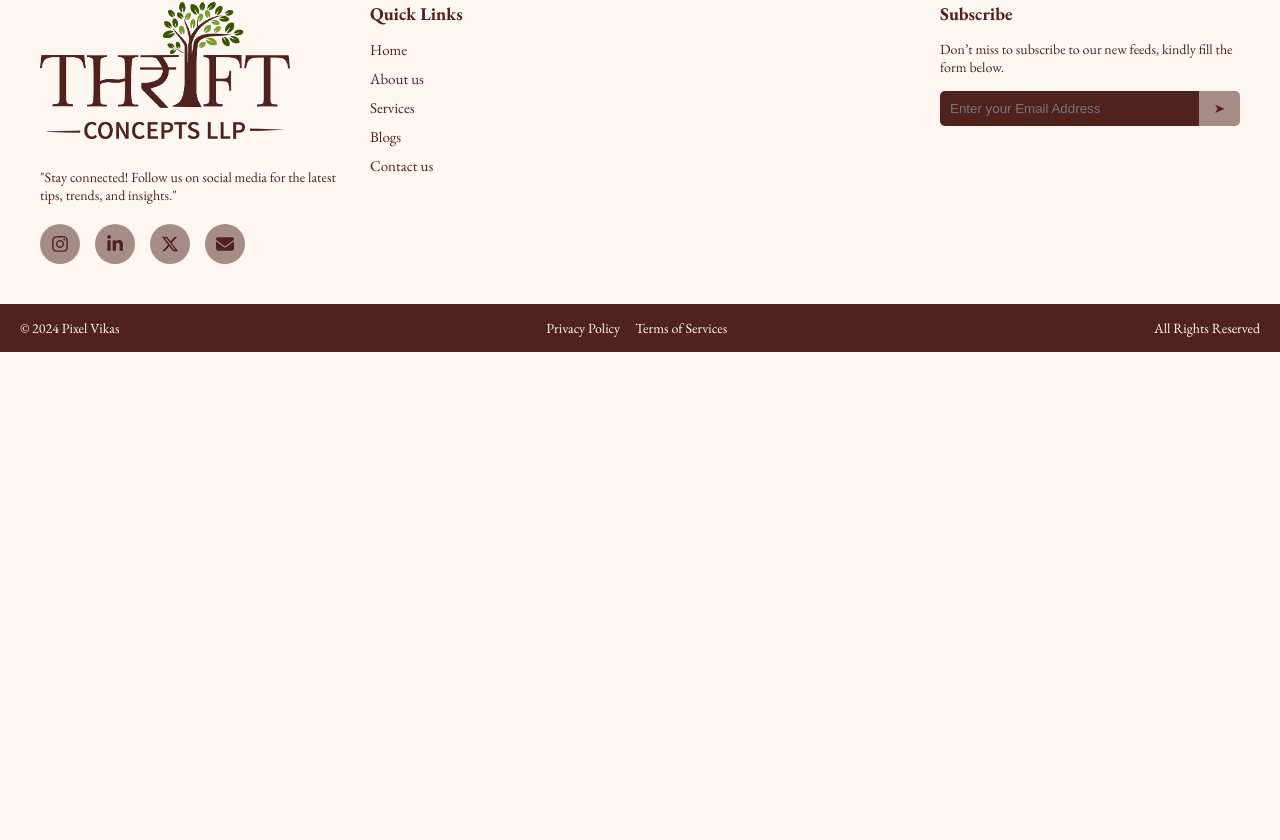
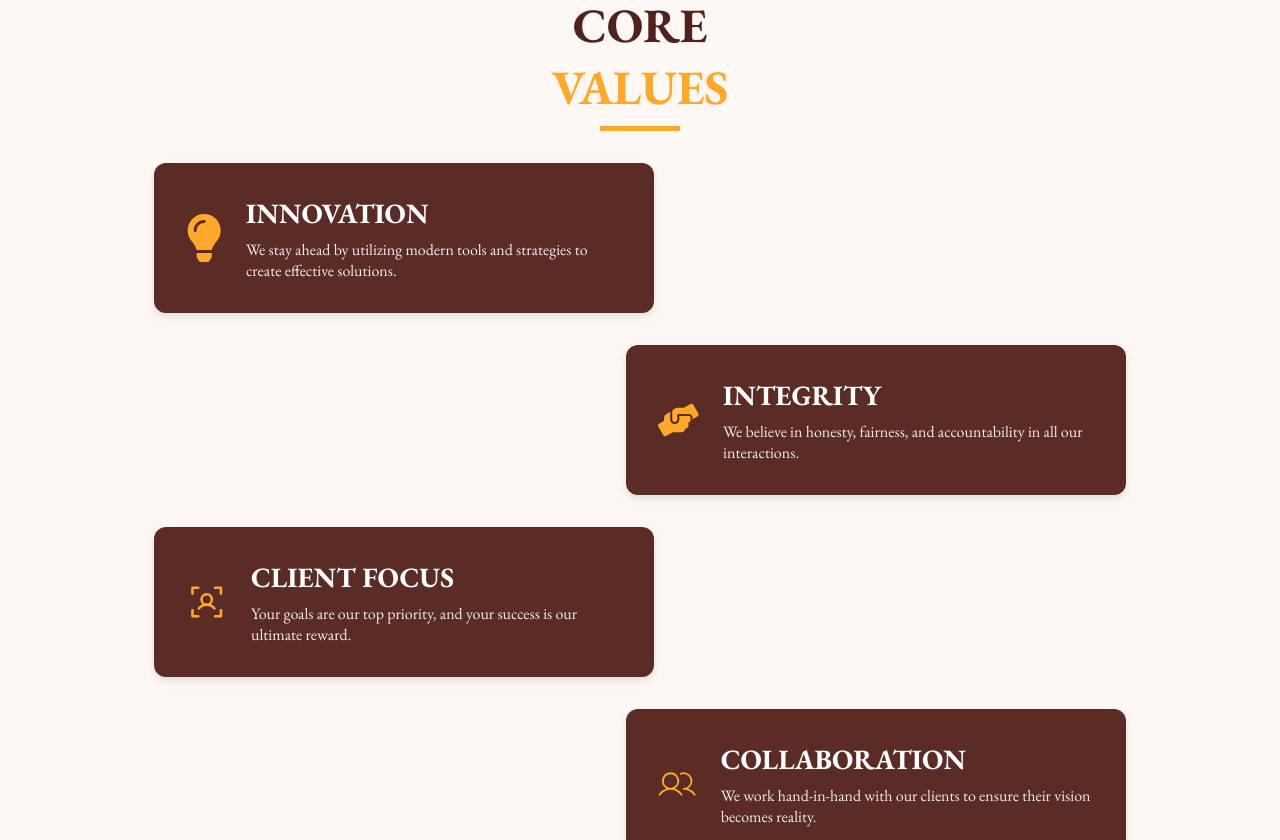
Before and after one commit to it-IntegratedLifetechHub/Thrift-Concepts-LLP, a React (Vite) app: page /about in a window 1280 px wide. Shown: the part 1760-2600 px from the top of the page. Before the commit the page ends 2112 px from the top, so only its background shows below. Built offline with nearby package versions, Linux system fonts and the light colour scheme; a web font is replaced by a local one.

Commit message:
About - Core Values Section Completed

```diff
--- a/src/pages/About/Page.jsx
+++ b/src/pages/About/Page.jsx
@@ -11,6 +11,11 @@ import b8 from "../../assets/Bank/PNB.svg";
 import Slider from "react-slick";
 import "slick-carousel/slick/slick.css";
 import "slick-carousel/slick/slick-theme.css";
+
+import { FaLightbulb } from "react-icons/fa";
+import { FaHandsHelping } from "react-icons/fa";
+import { PiUserFocus } from "react-icons/pi";
+import { PiUsersLight } from "react-icons/pi";
 
 const About = () => {
   const settings = {
@@ -82,7 +87,6 @@ const About = () => {
           </p>
         </div>
       </div>
-
       <div className="trusted-banks-section">
         <h1>
           Trusted <span className="highlight">Banks</span>
@@ -102,7 +106,6 @@ const About = () => {
           </Slider>
         </div>
       </div>
-
       <div className="aboutus-page-mission-header">
         <h1>
           Our <span className="highlight">Mission</span>
@@ -133,7 +136,6 @@ const About = () => {
           </p>
         </div>
       </div>
-
       <div className="aboutus-page-vision-header">
         <h1>
           Our <span className="highlight">Vision</span>
@@ -150,6 +152,54 @@ const About = () => {
           </p>
         </div>
       </div>
+      <div className="core-values-section">
+        <h1 className="core-values-title">
+          CORE <br /> <span className="highlight">VALUES</span>
+          <div className="core-values-underline"></div>
+        </h1>
+        <div className="core-values-container">
+          <div className="core-values-card left">
+            <FaLightbulb className="core-values-icon" />
+            <div className="core-values-content">
+              <h2>INNOVATION</h2>
+              <p>
+                We stay ahead by utilizing modern tools and strategies to create
+                effective solutions.
+              </p>
+            </div>
+          </div>
+          <div className="core-values-card right">
+            <FaHandsHelping className="core-values-icon" />
+            <div className="core-values-content">
+              <h2>INTEGRITY</h2>
+              <p>
+                We believe in honesty, fairness, and accountability in all our
+                interactions.
+              </p>
+            </div>
+          </div>
+          <div className="core-values-card left">
+            <PiUserFocus className="core-values-icon" />
+            <div className="core-values-content">
+              <h2>CLIENT FOCUS</h2>
+              <p>
+                Your goals are our top priority, and your success is our
+                ultimate reward.
+              </p>
+            </div>
+          </div>
+          <div className="core-values-card right">
+            <PiUsersLight className="core-values-icon" />
+            <div className="core-values-content">
+              <h2>COLLABORATION</h2>
+              <p>
+                We work hand-in-hand with our clients to ensure their vision
+                becomes reality.
+              </p>
+            </div>
+          </div>
+        </div>
+      </div>
     </>
   );
 };
--- a/src/pages/About/style.css
+++ b/src/pages/About/style.css
@@ -413,3 +413,104 @@
         line-height: 1.5;
     }
 }
+
+.core-values-section {
+    padding: 2rem;
+    text-align: center;
+    background-color: #fdf8f4;
+}
+
+.core-values-title {
+    font-size: 3rem;
+    color: #50221d;
+    font-weight: bold;
+    position: relative;
+    margin-bottom: 2rem;
+}
+
+.core-values-underline {
+    width: 80px;
+    height: 5px;
+    background-color: #ffa829;
+    margin: 0.5rem auto;
+}
+
+.core-values-container {
+    display: flex;
+    flex-direction: column;
+    align-items: center;
+    gap: 2rem;
+}
+
+.core-values-card {
+    background-color: #5b2c26;
+    color: white;
+    padding: 2rem;
+    border-radius: 12px;
+    text-align: left;
+    display: flex;
+    flex-direction: row;
+    align-items: center;
+    box-shadow: 0 4px 8px rgba(0, 0, 0, 0.1);
+    max-width: 500px;
+    position: relative;
+    gap: 1.5rem;
+}
+
+.core-values-card.left {
+    align-self: flex-start;
+    margin-left: 10%;
+}
+
+.core-values-card.right {
+    align-self: flex-end;
+    margin-right: 10%;
+}
+
+.core-values-icon {
+    font-size: 3rem;
+    color: #ffa829;
+}
+
+.core-values-content {
+    display: flex;
+    flex-direction: column;
+    align-items: flex-start;
+}
+
+.core-values-card h2 {
+    font-size: 1.75rem;
+    margin-bottom: 0.5rem;
+    font-weight: bold;
+}
+
+.core-values-card p {
+    font-size: 1rem;
+    opacity: 0.9;
+}
+
+@media (max-width: 1024px) {
+
+    .core-values-card.left,
+    .core-values-card.right {
+        align-self: center;
+        margin: 0;
+        flex-direction: column;
+        text-align: center;
+    }
+
+    .core-values-icon {
+        margin-bottom: 1rem;
+    }
+}
+
+@media (max-width: 768px) {
+    .core-values-content {
+        align-items: center;
+    }
+
+    .core-values-section {
+        padding: 1rem;
+
+    }
+}
```
